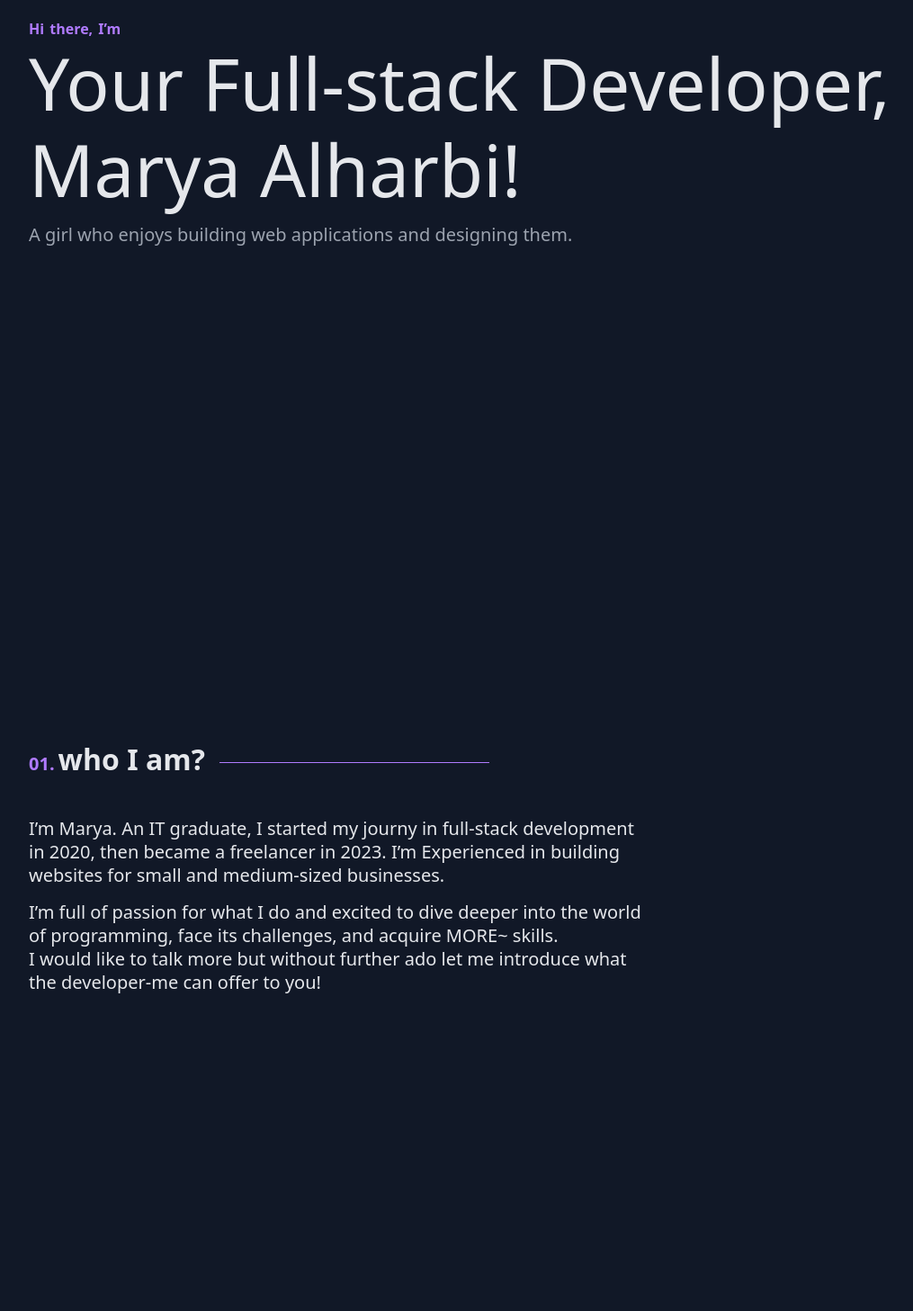
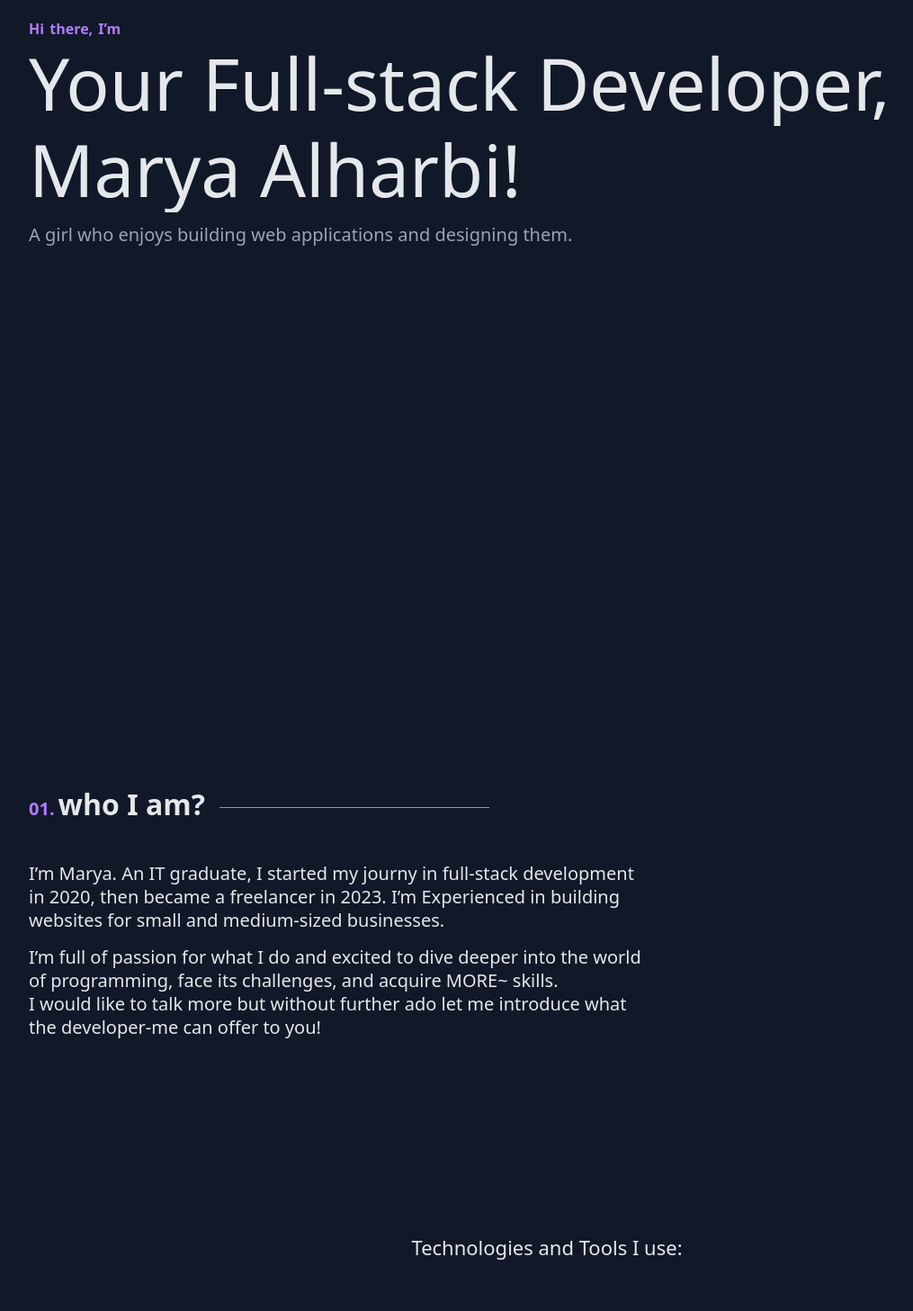
Before and after one commit to xmarya/portfolio.v2, a React (Vite) app: page / in a window 1280 px wide. Shown: the part 160-1617 px from the top of the page at 90% size, without its empty margins (32-1047 px from the left). Built offline with nearby package versions, Linux system fonts and the light colour scheme.

Commit message:
changed the page animations completely

```diff
--- /dev/null
+++ b/src/UI/AnimatedWrapper.jsx
@@ -0,0 +1,83 @@
+import { motion, useAnimation, useInView } from "framer-motion";
+import { useRef } from "react";
+import { useEffect } from "react";
+import styled from "styled-components";
+
+
+const Container = styled.div`
+    position: relative;
+    width: ${(props) => props.width};
+    overflow: hidden;
+`;
+
+const Warapper = styled(motion.div)`
+width: 100%;
+height: 100%;
+    position: absolute;
+    top:4px;
+    left: 0;
+    right: 0;
+    bottom: 4px;
+    background: var(--neon-purple);
+    z-index: 10;
+
+`;
+
+
+const childrenVariants = {
+    initial:{
+        opacity: 0,
+        y:75
+    },
+    animateChildren:{
+        opacity:1,
+        y:0,
+        transition: {
+            ease: "easeIn",
+            duration: 0.5,
+            delay: 0.3
+        }
+    },
+}
+
+const wrapperVriants = {
+    initial: {left: 0},
+    animateWrapper: {
+        left: "100%",
+        transition: {
+            duration: 0.5,
+            ease: "easeIn"
+        }
+    }
+}
+
+
+export default function AnimatedWrapper({children, width ="fit-content"}) {
+    const targetRef = useRef(null);
+
+    const isInView = useInView(targetRef, {once: true});
+    const controls = useAnimation();
+
+    useEffect(() =>{
+        if (isInView) {
+            // await controls.start("animateWrapper");
+            // await controls.start("animateChildren");
+            controls.start("animateWrapper");
+            controls.start("animateChildren");
+        }
+
+    }, [isInView]);
+
+    return (
+        <Container ref={targetRef} width={width}>
+            <motion.div
+                variants={childrenVariants}
+                initial="initial"
+                animate={controls}
+                >
+                {children}
+            </motion.div>
+            <Warapper variants={wrapperVriants} initial="initial" animate={controls}/>
+        </Container>
+    )
+}
--- a/src/UI/Headings.jsx
+++ b/src/UI/Headings.jsx
@@ -1,3 +1,4 @@
+import { motion } from "framer-motion";
 import styled from "styled-components";
 
 
@@ -36,7 +37,7 @@ export const SectionHeading = styled.h2`
   }
 `;
 
-export const SectionSubHeading = styled.h3`
+export const SectionSubHeading = styled(motion.h3)`
     font-size: var(--xxl-text);
     margin-bottom: 3rem;
 `;
--- a/src/UI/SVGs/Node.jsx
+++ b/src/UI/SVGs/Node.jsx
@@ -32,11 +32,11 @@ export default function Node() {
             gradientTransform="translate(0 24.664) scale(1.51263)"
             gradientUnits="userSpaceOnUse"
           >
-            <stop stop-color="var(--colour-grey-700)"></stop>
-            <stop offset=".33" stop-color="var(--colour-grey-800)"></stop>
-            <stop offset=".637" stop-color="var(--colour-grey-800)"></stop>
-            <stop offset=".934" stop-color="var(--colour-grey-700)"></stop>
-            <stop offset="1" stop-color="var(--colour-grey-700)"></stop>
+            <stop stopColor="var(--colour-grey-700)"></stop>
+            <stop offset=".33" stopColor="var(--colour-grey-800)"></stop>
+            <stop offset=".637" stopColor="var(--colour-grey-800)"></stop>
+            <stop offset=".934" stopColor="var(--colour-grey-700)"></stop>
+            <stop offset="1" stopColor="var(--colour-grey-700)"></stop>
           </linearGradient>
           <linearGradient
             id="b"
@@ -47,10 +47,10 @@ export default function Node() {
             gradientTransform="translate(0 24.664) scale(1.51263)"
             gradientUnits="userSpaceOnUse"
           >
-            <stop offset=".138" stop-color="var(--colour-grey-700)"></stop>
-            <stop offset=".402" stop-color="var(--colour-grey-800)"></stop>
-            <stop offset=".713" stop-color="var(--colour-grey-700)"></stop>
-            <stop offset=".908" stop-color="var(--colour-grey-400)"></stop>
+            <stop offset=".138" stopColor="var(--colour-grey-700)"></stop>
+            <stop offset=".402" stopColor="var(--colour-grey-800)"></stop>
+            <stop offset=".713" stopColor="var(--colour-grey-700)"></stop>
+            <stop offset=".908" stopColor="var(--colour-grey-400)"></stop>
           </linearGradient>
           <linearGradient
             id="c"
@@ -61,10 +61,10 @@ export default function Node() {
             gradientTransform="translate(0 24.664) scale(1.51263)"
             gradientUnits="userSpaceOnUse"
           >
-            <stop offset=".092" stop-color="var(--colour-grey-400)"></stop>
-            <stop offset=".287" stop-color="var(--colour-grey-700)"></stop>
-            <stop offset=".598" stop-color="var(--colour-grey-800)"></stop>
-            <stop offset=".862" stop-color="var(--colour-grey-700)"></stop>
+            <stop offset=".092" stopColor="var(--colour-grey-400)"></stop>
+            <stop offset=".287" stopColor="var(--colour-grey-700)"></stop>
+            <stop offset=".598" stopColor="var(--colour-grey-800)"></stop>
+            <stop offset=".862" stopColor="var(--colour-grey-700)"></stop>
           </linearGradient>
         </defs>
       </svg>
--- a/src/UI/SVGs/Supabase.jsx
+++ b/src/UI/SVGs/Supabase.jsx
@@ -29,8 +29,8 @@ export default function Supabase() {
             gradientTransform="translate(.02 51.611) scale(.22053)"
             gradientUnits="userSpaceOnUse"
           >
-            <stop offset="0" stop-color="var(--colour-grey-600)"></stop>
-            <stop offset="1" stop-color="var(--colour-grey-400)"></stop>
+            <stop offset="0" stopColor="var(--colour-grey-600)"></stop>
+            <stop offset="1" stopColor="var(--colour-grey-400)"></stop>
           </linearGradient>
           <linearGradient
             id="b"
@@ -42,7 +42,7 @@ export default function Supabase() {
             gradientUnits="userSpaceOnUse"
           >
             <stop offset="0"></stop>
-            <stop offset="1" stop-opacity="0"></stop>
+            <stop offset="1" stopOpacity="0"></stop>
           </linearGradient>
         </defs>
       </svg>
--- a/src/UI/Section.jsx
+++ b/src/UI/Section.jsx
@@ -1,8 +1,8 @@
 import styled from "styled-components";
 
 export const Section = styled.section`
-  display: ${(props) => props.display || ""};
-  height: 90svh;
+  /* display: ${(props) => props.display || ""}; */
+  height: auto;
   margin-top: var(--section-mt);
 
   p {
--- a/src/index.css
+++ b/src/index.css
@@ -42,7 +42,7 @@
   --image-grayscale: 0;
   --image-opacity: 100%;
 
-  --section-mt: 10rem;
+  --section-mt: 20rem;
   --section-heading-mt: 1rem;
   --section-heading-mb: 4rem;
 
--- a/src/sections/About.jsx
+++ b/src/sections/About.jsx
@@ -1,23 +1,28 @@
+import AnimatedWrapper from "../UI/AnimatedWrapper";
 import { SectionHeading } from "../UI/Headings";
 import { Section } from "../UI/Section";
 
 export default function About() {
-
   return (
     <Section id="who-i-am">
+      <AnimatedWrapper>
         <SectionHeading>who I am?</SectionHeading>
+      </AnimatedWrapper>
+      <AnimatedWrapper>
         <p>
           I’m Marya. An IT graduate, I started my journy in full-stack
-            development in 2020, then became a freelancer in 2023. I’m
-            Experienced in building websites for small and medium-sized
-            businesses.
+          development in 2020, then became a freelancer in 2023. I’m Experienced
+          in building websites for small and medium-sized businesses.
         </p>
+      </AnimatedWrapper>
+      <AnimatedWrapper>
         <p>
-            I’m full of passion for what I do and excited to dive deeper into
-            the world of programming, face its challenges, and acquire MORE~
-            skills. <br /> I would like to talk more but without further ado let
-            me introduce what the developer-me can offer to you!
+          I’m full of passion for what I do and excited to dive deeper into the
+          world of programming, face its challenges, and acquire MORE~ skills.{" "}
+          <br /> I would like to talk more but without further ado let me
+          introduce what the developer-me can offer to you!
         </p>
+      </AnimatedWrapper>
     </Section>
   );
 }
--- a/src/sections/Hero.jsx
+++ b/src/sections/Hero.jsx
@@ -2,11 +2,12 @@ import styled from "styled-components";
 import { GradiantText } from "../UI/GradiantText";
 import { HeroHeading } from "../UI/Headings";
 import { LookAtMe } from "../UI/LookAtMe";
+import AnimatedWrapper from "../UI/AnimatedWrapper";
 
 
 const StyledHero = styled.section`
-  margin-top: var(--section-mt);
-  height: calc(100svh - var(--section-mt));
+  height: 80svh;
+  margin-top: calc(var(--section-mt) - 10rem);
 
   p {
     font-size: var(--p-text);
@@ -18,15 +19,24 @@ const StyledHero = styled.section`
 export default function Hero() {
     return (
         <StyledHero>
+
+        <AnimatedWrapper>
         <LookAtMe>Hi there, I’m</LookAtMe>
+        </AnimatedWrapper>
+
         <HeroHeading>
+        <AnimatedWrapper>
           Your Full-stack Developer,
-          <br />
-          <GradiantText>Marya Alharbi!</GradiantText>
+        </AnimatedWrapper>
+          {/* <br /> */}
+          <AnimatedWrapper>Marya Alharbi!</AnimatedWrapper>
         </HeroHeading>
+
+        <AnimatedWrapper>
         <p>
           A girl who enjoys building web applications and designing them.
         </p>
+        </AnimatedWrapper>
       </StyledHero>
     )
 }
--- a/src/sections/Offer.jsx
+++ b/src/sections/Offer.jsx
@@ -1,24 +1,33 @@
+import AnimatedWrapper from "../UI/AnimatedWrapper";
 import { SectionHeading } from "../UI/Headings";
 import { Section } from "../UI/Section";
 
 export default function Offer() {
   return (
     <Section id="what-i-offer">
+      <AnimatedWrapper>
         <SectionHeading>what I offer?</SectionHeading>
+      </AnimatedWrapper>
+      <AnimatedWrapper>
         <p>
           I can help you design the web page from scratch, or only code your
           existing design. I always aim to deliver results that exceed your
           expectations. Your satisfaction is my priority.
         </p>
+      </AnimatedWrapper>
+      <AnimatedWrapper>
         <p>
-        Also, if you become my customer, Don’t worry, I GOT YOUR BACK with full
-        support in case of any errors and will be available when you encounter
-        issues after deploying your web application.
+          Also, if you become my customer, Don’t worry, I GOT YOUR BACK with
+          full support in case of any errors and will be available when you
+          encounter issues after deploying your web application.
         </p>
+      </AnimatedWrapper>
+      <AnimatedWrapper>
         <p>
           So don’t hesitate to reach out! you’re one step away from your web
           application.
         </p>
+      </AnimatedWrapper>
     </Section>
   );
 }
--- a/src/sections/Tools.jsx
+++ b/src/sections/Tools.jsx
@@ -18,6 +18,7 @@ import { useInView } from "framer-motion";
 import { motion } from "framer-motion";
 import { useEffect } from "react";
 import { useAnimation } from "framer-motion";
+import AnimatedWrapper from "../UI/AnimatedWrapper";
 
 const tools = [
   { component: "div" },
@@ -43,25 +44,30 @@ const tools = [
 
 export default function Tools() {
   const targetRef = useRef();
-  const isInView = useInView(targetRef, {once: true, amount: 0.4});
+  const isInView = useInView(targetRef, { once: true, amount: 0.4 });
   const controls = useAnimation();
 
   const staggeredVariants = {
-    initial: { visibility: "hidden", y: 50 },
+    initial: { visibility: "hidden", y: 75 },
     animate: (index) => ({
       visibility: "visible",
       y: 0,
-      transition: { delay: 0.05 * index },
+      transition: { delay: 0.08 * index },
     }),
   };
 
   useEffect(() => {
-    isInView ? controls.start("animate") : ""
+    isInView ? controls.start("animate") : "";
   }, [isInView, controls]);
 
   return (
+    <motion.div>
       <CentredSection ref={targetRef}>
+
+        <AnimatedWrapper>
           <SectionSubHeading>Technologies and Tools I use:</SectionSubHeading>
+        </AnimatedWrapper>
+
         <ul className="w-[80%] flex flex-wrap items-center justify-around gap-14 pl-5">
           {tools.map((tool, index) => {
             return tool.component === "div" ? (
@@ -73,7 +79,7 @@ export default function Tools() {
                 variants={staggeredVariants}
                 initial="initial"
                 animate={controls}
-              custom={index}
+                custom={index + 1}
                 key={index}
               >
                 {tool.component}
@@ -82,5 +88,6 @@ export default function Tools() {
           })}
         </ul>
       </CentredSection>
+    </motion.div>
   );
 }
```
Also changed, not shown: eslint.config.js (+14 -30 lines). Lines whose indentation alone changed are shown as unchanged.
